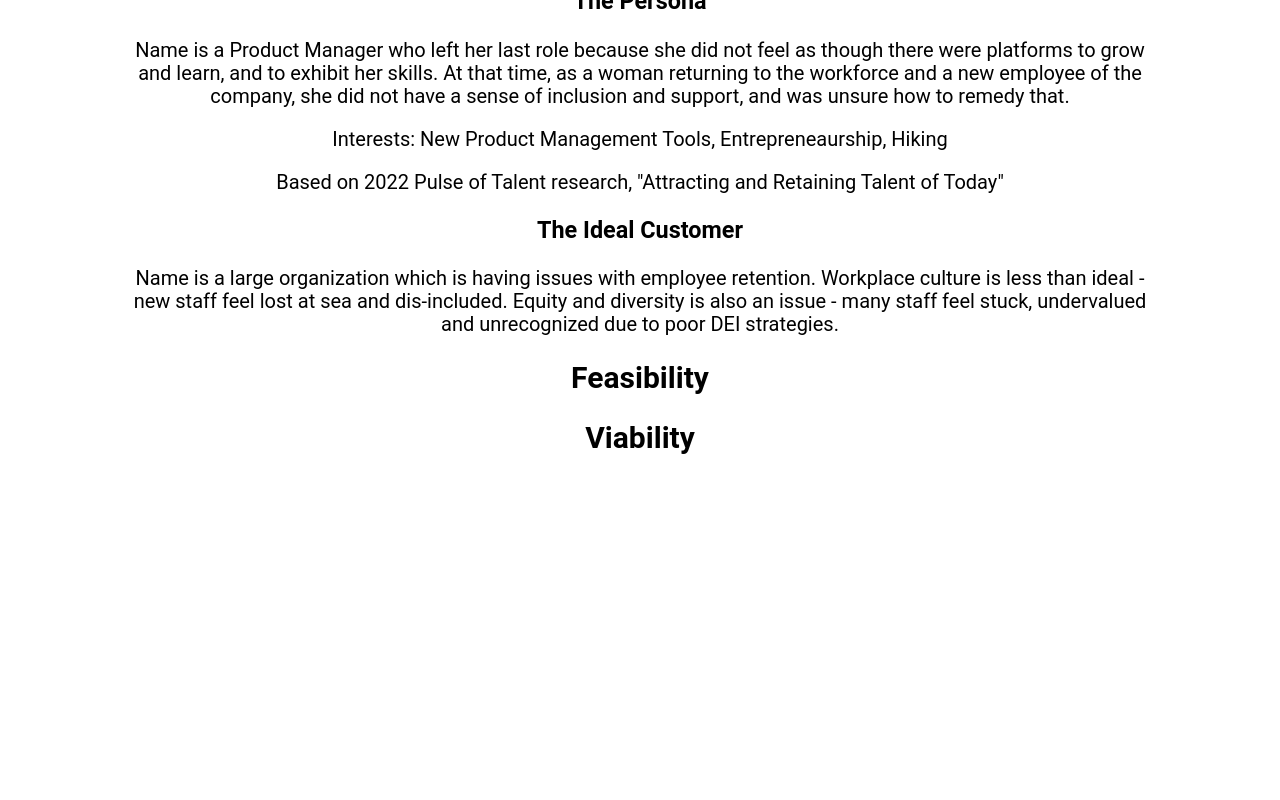
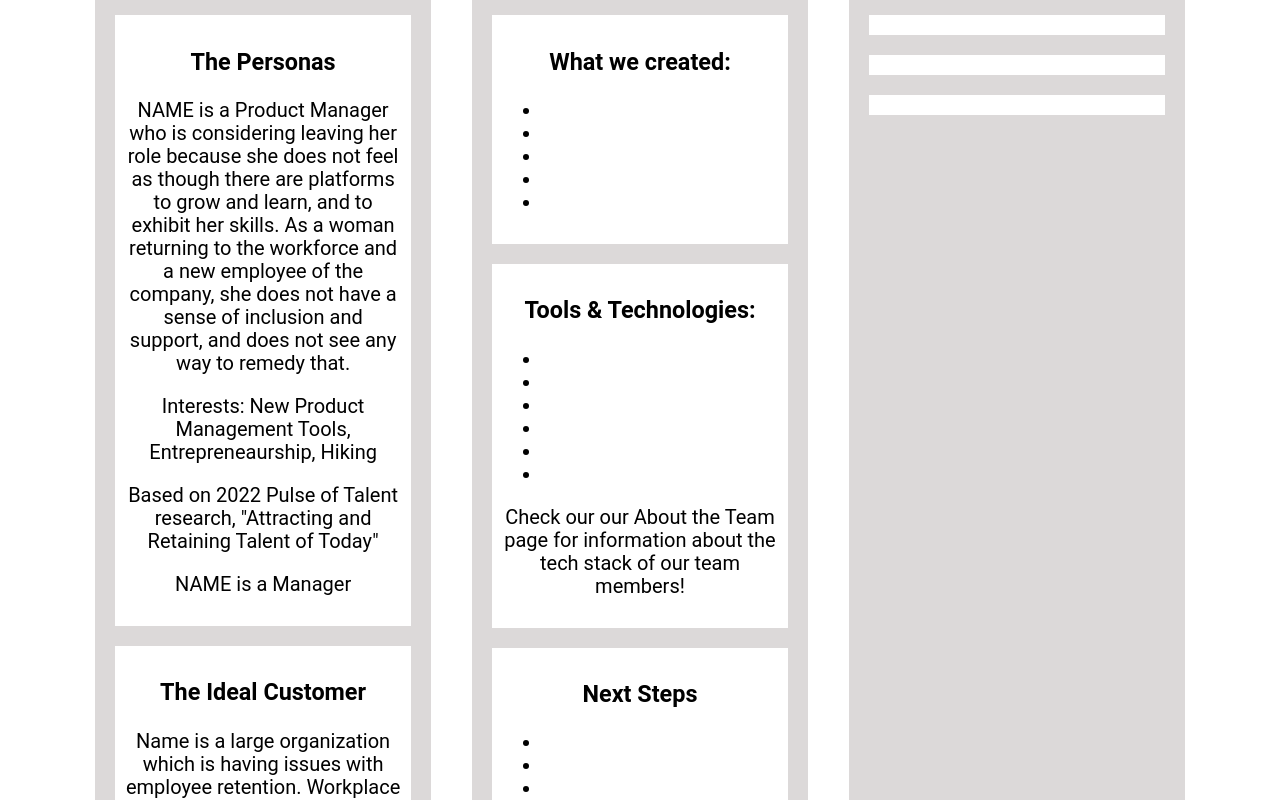
Before and after one commit to melpeto/bustle-overview, a React (Create React App) app: page / in a window 1280 px wide. Shown: the part 900-1700 px from the top of the page. Before the commit the page ends 1380 px from the top, so only its background shows below. Built offline with nearby package versions, Linux system fonts and the light colour scheme.

Commit message:
continue building out JSX - content of Homepage including sections for Desirability, Feasibility, Viability

```diff
--- a/src/pages/Homepage.js
+++ b/src/pages/Homepage.js
@@ -1,5 +1,6 @@
 import './Homepage.scss';
 import Header from '../components/Header.js';
+import { Link } from 'react-router-dom';
 
 const Homepage = () => {
     return (
@@ -20,26 +21,82 @@ const Homepage = () => {
                 <p>Lack of diversity and inclusion practices leads to employees feeling undervalued. Due to workplace bias (related to systemic racism, sexism, ageism, being a newcomer to Canada) many employees may find themselves being excluded, passed over for growth/promotion opportunities, undervalued and un-recognized.</p>
             </section>
 
-            <div className="homepage__criteria">
-            <section className="homepage__criteria-desirability">
+            <div className="homepage__criteriaParent">
+            <section className="homepage__criteria-desirability homepage__criteria">
                 <h2>Desirability</h2>
 
-                <h3>The Persona</h3>
-                <p>Name is a Product Manager who left her last role because she did not feel as though there were platforms to grow and learn, and to exhibit her skills. At that time, as a woman returning to the workforce and a new employee of the company, she did not have a sense of inclusion and support, and was unsure how to remedy that.</p>
-                <p>Interests: New Product Management Tools, Entrepreneaurship, Hiking</p>
-                <p>Based on <a href="https://www.canva.com/link?target=https%3A%2F%2Fgo.ceridian.com%2Frs%2F285-SCZ-328%2Fimages%2FRP-CA-EN-DF-114930-300-2022-Pulse-of-Talent-Exec-Summary-7hbRM8UqdC.pdf%3F_ga%3D2.61904431.2011094495.1661879904-1559850254.1661879904&design=DAFHz1NipCo&accessRole=viewer&linkSource=document">2022 Pulse of Talent</a> research, <span className='italics'>"Attracting and Retaining Talent of Today"</span></p>
+                <div className="homepage__personas homepage__criteria-section">
+                    <h3>The Personas</h3>
+                    <p>NAME is a Product Manager who is considering leaving her role because she does not feel as though there are platforms to grow and learn, and to exhibit her skills. As a woman returning to the workforce and a new employee of the company, she does not have a sense of inclusion and support, and does not see any way to remedy that.</p>
+                    <p>Interests: New Product Management Tools, Entrepreneaurship, Hiking</p>
+                    <p>Based on <a href="https://www.canva.com/link?target=https%3A%2F%2Fgo.ceridian.com%2Frs%2F285-SCZ-328%2Fimages%2FRP-CA-EN-DF-114930-300-2022-Pulse-of-Talent-Exec-Summary-7hbRM8UqdC.pdf%3F_ga%3D2.61904431.2011094495.1661879904-1559850254.1661879904&design=DAFHz1NipCo&accessRole=viewer&linkSource=document">2022 Pulse of Talent</a> research, <span className='italics'>"Attracting and Retaining Talent of Today"</span></p>
+                    <p>NAME is a Manager</p>
+                </div>
 
-                <h3>The Ideal Customer</h3>
-                <p>Name is a large organization which is having issues with employee retention. Workplace culture is less than ideal - new staff feel lost at sea and dis-included. Equity and diversity is also an issue - many staff feel stuck, undervalued and unrecognized due to poor DEI strategies.</p>
+                <div className="homepage__customer homepage__criteria-section">
+                    <h3>The Ideal Customer</h3>
+                    <p>Name is a large organization which is having issues with employee retention. Workplace culture is less than ideal - new staff feel lost at sea and dis-included. Equity and diversity is also an issue - many staff feel stuck, undervalued and unrecognized due to poor DEI strategies.</p>
+                </div>
+
+                <div className="homepage__pain-points homepage__criteria-section">
+                    <h3>Pain points along the customer journey:</h3>
+                    <p></p>
+                </div>
+
 
             </section>
 
-            <section className="homepage__criteria-feasibility">
+            <section className="homepage__criteria-feasibility homepage__criteria">
                 <h2>Feasibility</h2>
+
+                <div className="homepage__criteria-section">
+                    <h3>What we created:</h3>
+                    <ul>
+                        <li></li>
+                        <li></li>
+                        <li></li>
+                        <li></li>
+                        <li></li>
+                    </ul>
+                </div>
+
+
+                <div className="homepage__criteria-section">
+                    <h3>Tools & Technologies:</h3>
+                    <ul>
+                        <li></li>
+                        <li></li>
+                        <li></li>
+                        <li></li>
+                        <li></li>
+                        <li></li>
+                    </ul>
+                    <p>Check our our <Link to="/teaminfo">About the Team</Link> page for information about the tech stack of our team members!</p>
+                </div>
+
+
+                <div className="homepage__criteria-section">
+                    <h3>Next Steps</h3>
+                    <ul>
+                        <li></li>
+                        <li></li>
+                        <li></li>
+                    </ul>
+                </div>
+
+                {/* link to github repo here? */}
+
+
+
             </section>
 
-            <section className="homepage__criteria-viability">
+            <section className="homepage__criteria-viability homepage__criteria">
                 <h2>Viability</h2>
+
+                <div className="homepage__criteria-section"></div>
+                <div className="homepage__criteria-section"></div>
+                <div className="homepage__criteria-section"></div>
+
             </section>
 
             </div>
--- a/src/pages/Homepage.scss
+++ b/src/pages/Homepage.scss
@@ -1,3 +1,21 @@
 @use '../styles/partials/setup';
 @use '../styles/partials/global';
 @use '../styles/partials/colors';
+
+.homepage__summary {
+    .homepage__criteriaParent {
+        display: flex;
+        justify-content: space-evenly;
+        .homepage__criteria {
+            width: calc(30% - 0.5rem);
+            margin: 0.5rem;
+            padding: 1rem;
+            background-color: #dcd9d9;
+            .homepage__criteria-section {
+                background-color: white;
+                padding: 0.5rem;
+                margin: 1rem 0;
+            }
+        }
+    }
+}
--- a/src/styles/partials/_colors.scss
+++ b/src/styles/partials/_colors.scss
@@ -0,0 +1,6 @@
+$primary-background: #ffffff;
+$primary-text: #000000;
+$secondary-background: #dcd9d9;
+$item-color: #cccccc;
+$primary-highlight: #2c406e;
+$secondary-highlight: #bac2f0;
--- a/src/styles/partials/_global.scss
+++ b/src/styles/partials/_global.scss
@@ -12,7 +12,7 @@ body {
 
 .wrapper {
     max-width: 1200px;
-    width: 80%;
+    width: 90%;
     margin: 0 auto;
 }
 
```
